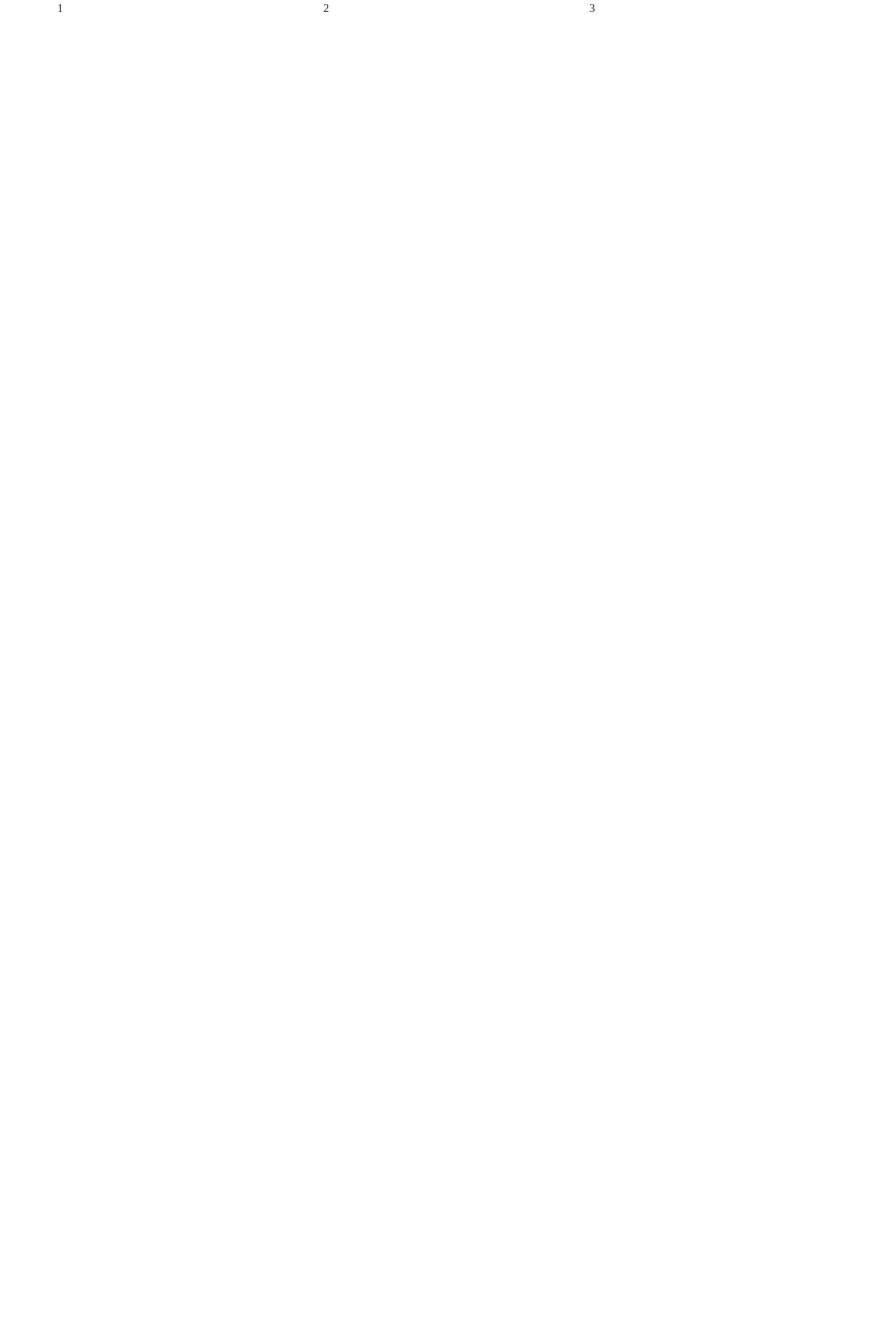
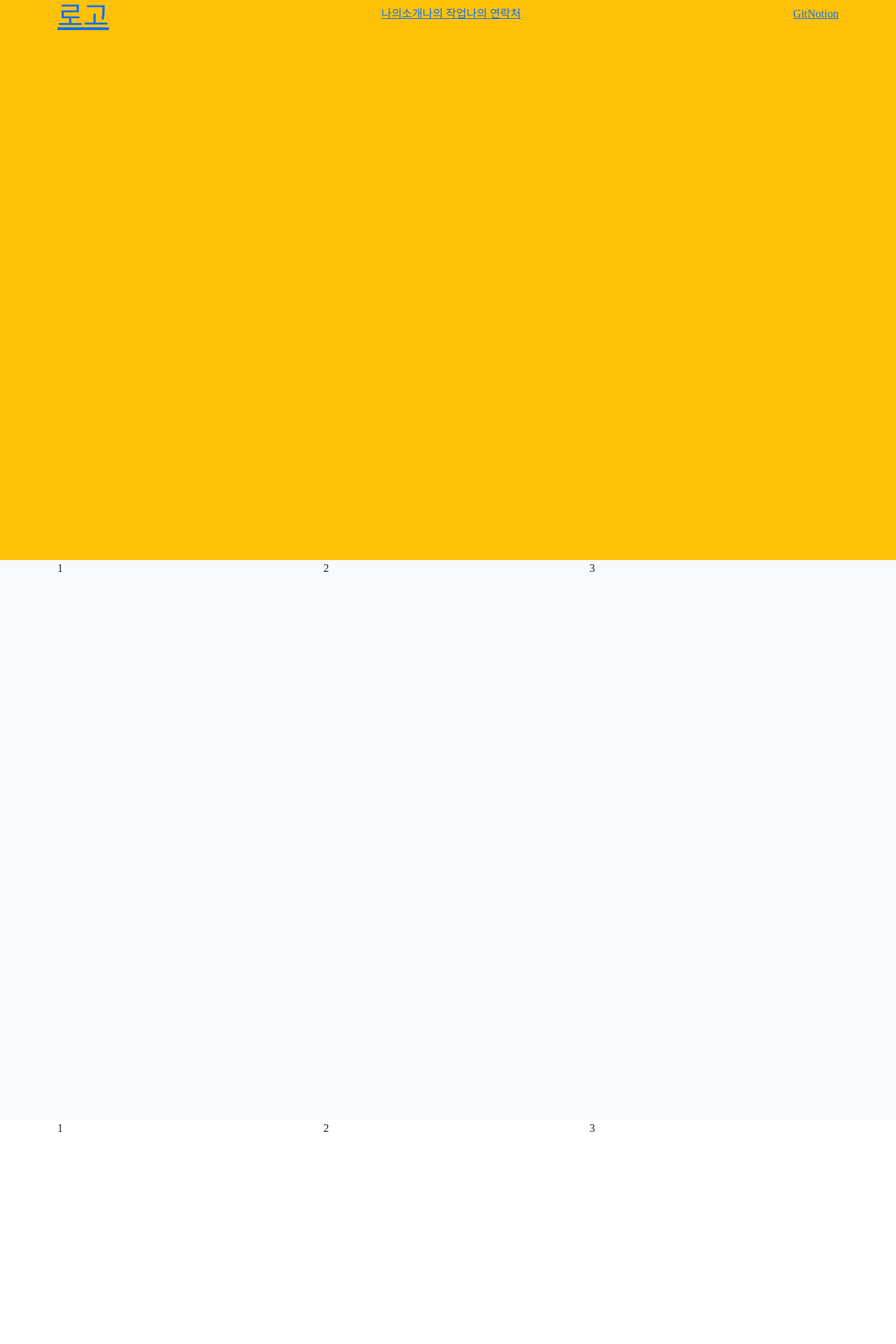
Before and after one commit to mskim0344/apptest0627, a React (Create React App) app: page / in a window 1280 px wide. Shown: the top 1920 px of the page at 70% size. Before the commit the page ends 800 px from the top, so only its background shows below. Built offline with nearby package versions, Linux system fonts and the light colour scheme.

Commit message:
포트폴리오 영역나누기 완료~

```diff
--- a/src/Portfolio.js
+++ b/src/Portfolio.js
@@ -1,12 +1,47 @@
 const Portfolio = () =>{
     return(
         <>
-            <header id="hd">
+            <header id="hd" className="fixed-top">
+                <div className="d-flex justify-content-between align-items-center container">
+                    <h1><a href="">로고</a></h1>
+                    <ul id="gnb" className="d-flex">
+                        <li><a href="#about">나의소개</a></li>
+                        <li><a href="#review">나의 작업</a></li>
+                        <li><a href="#contact">나의 연락처</a></li>
+                    </ul>
+                    <ul id="sns" className="d-flex">
+                        <li><a href="">Git</a></li>
+                        <li><a href="">Notion</a></li>
+                    </ul>
+
+                </div>
 
             </header>
-            <div id="slide">
+            <div id="slide" className="vh-100 bg-warning" >
+
             </div>
-            <div id="review">
+
+            <div id="about" className="vh-100 bg-light">
+                <div className="container">
+                    <div className="row">
+                        <div className="col-4">1</div>
+                        <div className="col-4">2</div>
+                        <div className="col-4">3</div>
+                    </div>
+                </div>
+            </div>
+
+            <div id="review" className="vh-100">
+                <div className="container">
+                    <div className="row">
+                        <div className="col-4">1</div>
+                        <div className="col-4">2</div>
+                        <div className="col-4">3</div>
+                    </div>
+                </div>
+            </div>
+
+            <div id="contact" className="vh-100 bg-light">
                 <div className="container">
                     <div className="row">
                         <div className="col-4">1</div>
--- a/src/scss/KMS.scss
+++ b/src/scss/KMS.scss
@@ -2,3 +2,10 @@
     font-family: 'Noto Sans Korean';
     font-weight: 400;
 }
+
+.vh-100{
+    height: 100vw;
+}
+ul{
+    list-style: none;
+}
```
